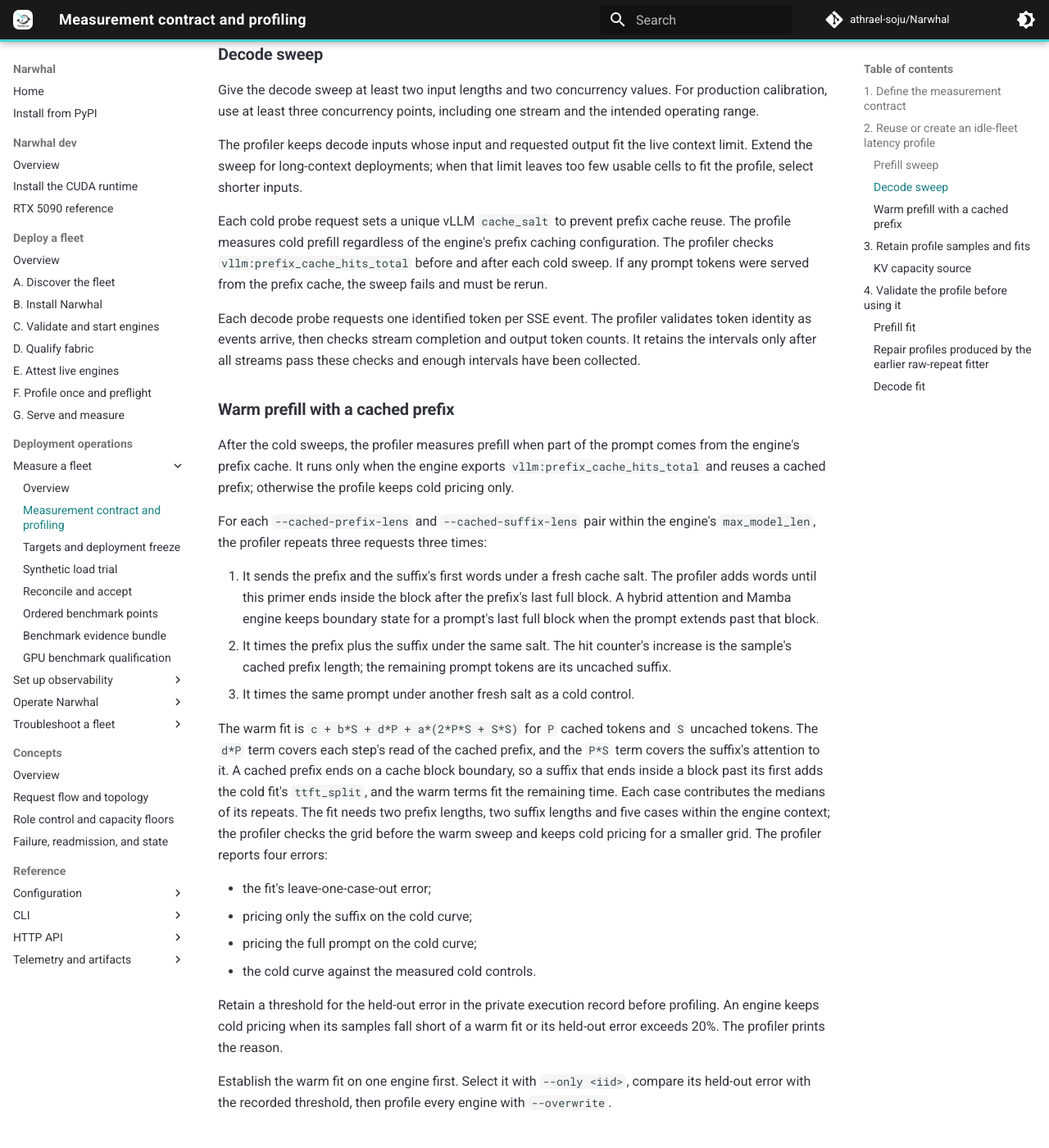
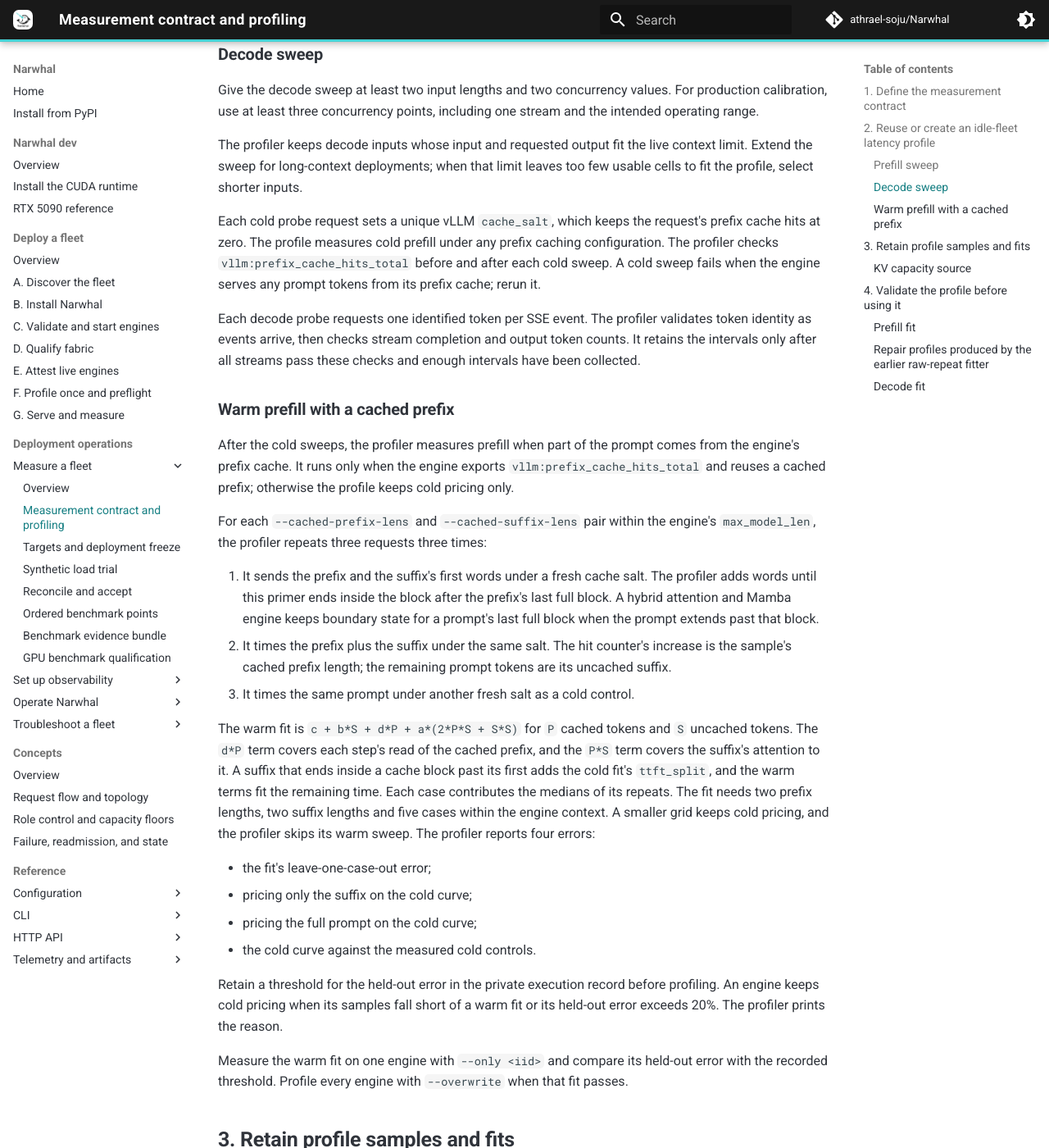
Before and after one commit to athrael-soju/Narwhal, an MkDocs documentation site: the page built from docs/measure/01-Profile.md, in a window 1280 px wide and 1400 px high, scrolled down 2026 px. Shown: the whole window at 82% size. Built offline with MkDocs 1.6.1 and Material for MkDocs 9.7.7, drawn with Linux system fonts in a browser that asks for light colours; comment, search, counter and statistics services are not loaded; some of the changed text lies outside the part shown.

Commit message:
docs(profile): state the split groups and warm-fit limits in shorter sentences

```diff
--- a/docs/measure/01-Profile.md
+++ b/docs/measure/01-Profile.md
@@ -53,7 +53,7 @@
 
 Compare the retained sweep with the serving plan before accepting the result.
 
-The prefill fit is `a*n*n + b*n + c` for `n` prompt tokens. When the engine exports its cache block size in `vllm:cache_config_info`, the fit adds `ttft_split` for a prompt that ends inside a cache block past the first. An engine that prefills such a prompt in two steps measures a positive `ttft_split`. The profile keeps `ttft_split` when the sweep has two lengths that end within the first block or on a block boundary, two lengths that end between later block boundaries, and the step halves the plain curve's fit error; otherwise the profile keeps the plain curve. The defaults 256 and 4096 end on a block boundary for 16- and 512-token blocks.
+The prefill fit is `a*n*n + b*n + c` for `n` prompt tokens. When the engine exports its cache block size in `vllm:cache_config_info`, the fit adds `ttft_split` for a prompt that ends inside a cache block past the first. An engine that prefills such a prompt in two steps measures a positive `ttft_split`. One group holds lengths that end within the first block or on a block boundary. The other holds lengths that end between later block boundaries. The profile keeps `ttft_split` when each group has two lengths and the step halves the plain curve's fit error. Otherwise the profile keeps the plain curve. The defaults 256 and 4096 belong to the first group for 16- and 512-token blocks.
 
 ### Decode sweep
 
@@ -61,7 +61,7 @@
 
 The profiler keeps decode inputs whose input and requested output fit the live context limit. Extend the sweep for long-context deployments; when that limit leaves too few usable cells to fit the profile, select shorter inputs.
 
-Each cold probe request sets a unique vLLM `cache_salt` to prevent prefix cache reuse. The profile measures cold prefill regardless of the engine's prefix caching configuration. The profiler checks `vllm:prefix_cache_hits_total` before and after each cold sweep. If any prompt tokens were served from the prefix cache, the sweep fails and must be rerun.
+Each cold probe request sets a unique vLLM `cache_salt`, which keeps the request's prefix cache hits at zero. The profile measures cold prefill under any prefix caching configuration. The profiler checks `vllm:prefix_cache_hits_total` before and after each cold sweep. A cold sweep fails when the engine serves any prompt tokens from its prefix cache; rerun it.
 
 Each decode probe requests one identified token per SSE event. The profiler validates token identity as events arrive, then checks stream completion and output token counts. It retains the intervals only after all streams pass these checks and enough intervals have been collected.
 
@@ -75,7 +75,7 @@
 2. It times the prefix plus the suffix under the same salt. The hit counter's increase is the sample's cached prefix length; the remaining prompt tokens are its uncached suffix.
 3. It times the same prompt under another fresh salt as a cold control.
 
-The warm fit is `c + b*S + d*P + a*(2*P*S + S*S)` for `P` cached tokens and `S` uncached tokens. The `d*P` term covers each step's read of the cached prefix, and the `P*S` term covers the suffix's attention to it. A cached prefix ends on a cache block boundary, so a suffix that ends inside a block past its first adds the cold fit's `ttft_split`, and the warm terms fit the remaining time. Each case contributes the medians of its repeats. The fit needs two prefix lengths, two suffix lengths and five cases within the engine context; the profiler checks the grid before the warm sweep and keeps cold pricing for a smaller grid. The profiler reports four errors:
+The warm fit is `c + b*S + d*P + a*(2*P*S + S*S)` for `P` cached tokens and `S` uncached tokens. The `d*P` term covers each step's read of the cached prefix, and the `P*S` term covers the suffix's attention to it. A suffix that ends inside a cache block past its first adds the cold fit's `ttft_split`, and the warm terms fit the remaining time. Each case contributes the medians of its repeats. The fit needs two prefix lengths, two suffix lengths and five cases within the engine context. A smaller grid keeps cold pricing, and the profiler skips its warm sweep. The profiler reports four errors:
 
 * the fit's leave-one-case-out error;
 * pricing only the suffix on the cold curve;
@@ -84,7 +84,7 @@
 
 Retain a threshold for the held-out error in the private execution record before profiling. An engine keeps cold pricing when its samples fall short of a warm fit or its held-out error exceeds 20%. The profiler prints the reason.
 
-Establish the warm fit on one engine first. Select it with `--only <iid>`, compare its held-out error with the recorded threshold, then profile every engine with `--overwrite`.
+Measure the warm fit on one engine with `--only <iid>` and compare its held-out error with the recorded threshold. Profile every engine with `--overwrite` when that fit passes.
 
 ## 3. Retain profile samples and fits
 
@@ -99,7 +99,7 @@
 * decode intervals;
 * cell medians;
 * fitted profiles;
-* `prefill_block_tokens`, the engine's cache block size, or `null` when the engine exports none;
+* `prefill_block_tokens`, the cache block size the engine exports, otherwise `null`;
 * `cached_prefill`: warm samples and cold controls with their prefix and suffix tokens, plus the fit points, `cv_mape`, `suffix_on_cold_curve_mape`, `full_prompt_cold_mape` and `cold_control_curve_mape`;
 * `cached_prefill.reason` for an engine that keeps cold pricing;
 * `prefix_cache_hit_tokens`, the prefix-cache hits observed during each engine's cold sweeps, or `null` when the hit counter is absent;
```
